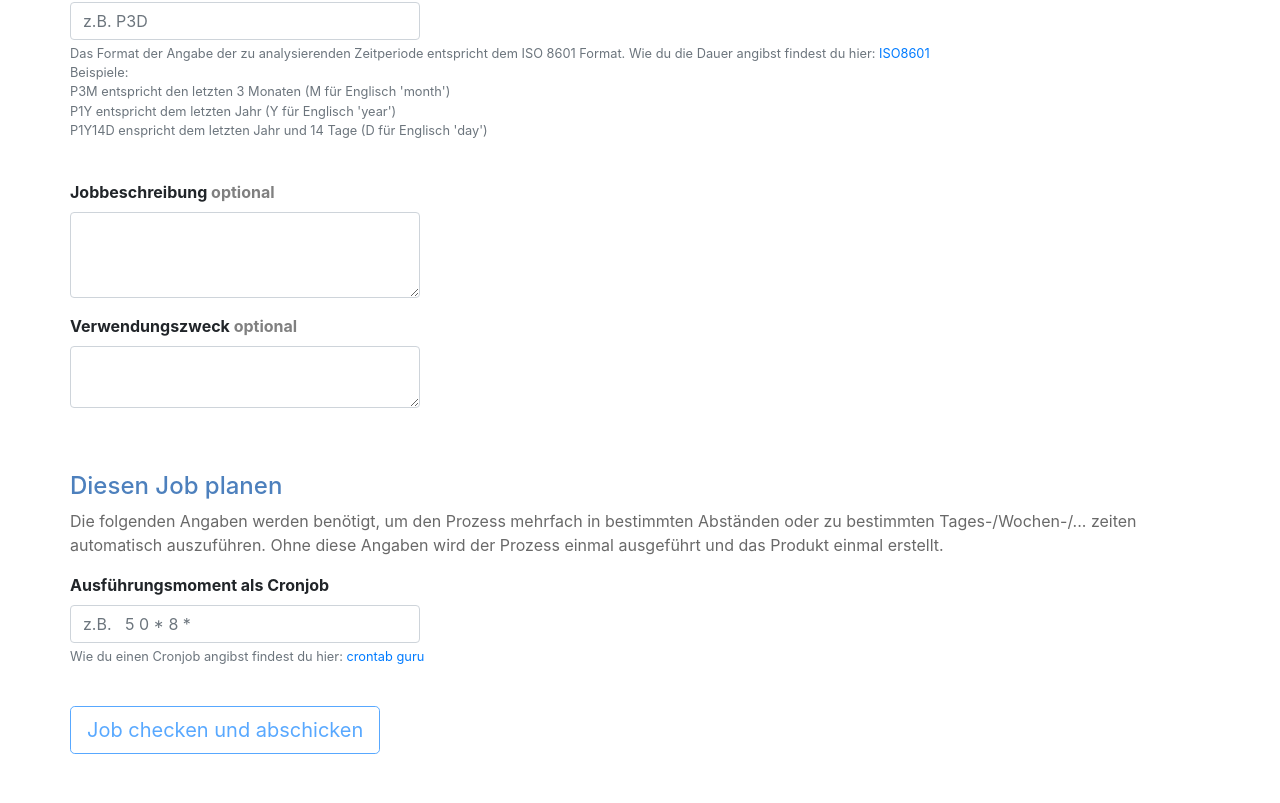
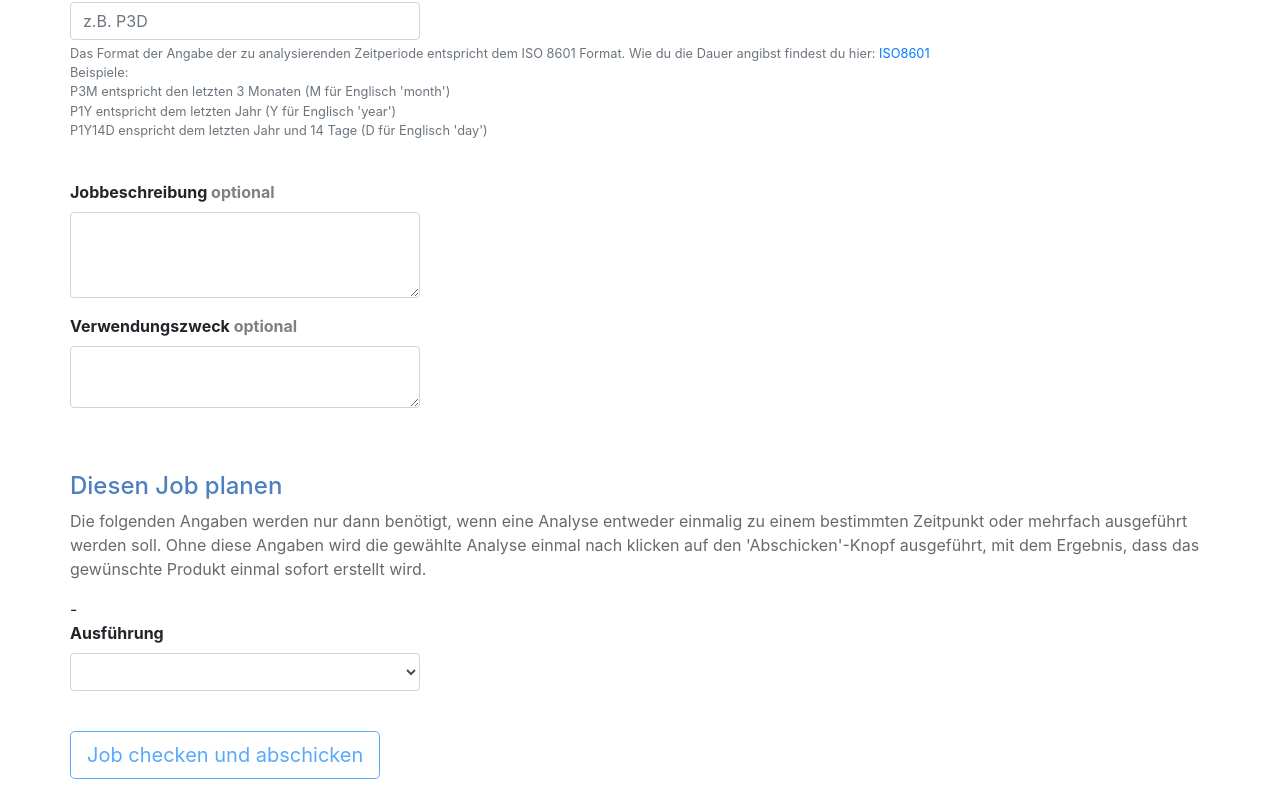
Before and after one commit to lukasbutzmann/job-manager-ui, an Angular app: page /newJob in a window 1280 px wide. Shown: the part 578-1381 px from the top of the page. Before the commit the page ends 1356 px from the top, so only its background shows below. Built offline with nearby package versions, Linux system fonts and the light colour scheme.

Commit message:
add process planning

```diff
--- a/src/app/job-new/job-new.component.html
+++ b/src/app/job-new/job-new.component.html
@@ -6,12 +6,7 @@
     <form (ngSubmit)="open(content)" #f="ngForm">
       <!-- Job name -->
       <div class="form-group">
-        <label *ngIf="!jobName.valid; else blackJobName" for="jobName"
-          >Jobname <span style="color: red;">*</span>
-        </label>
-        <ng-template #blackJobName>
-          <label for="jobName">Jobname </label>
-        </ng-template>
+        <label for="jobName">Jobname <span style="color: red;">*</span> </label>
         <input
           style="max-width: 350px;"
           class="form-control"
@@ -32,13 +27,10 @@
 
       <!-- Coordinates -->
       <div class="form-group">
-        <label *ngIf="!extent.valid; else blackExtent" for="extent"
+        <label for="extent"
           >Koordinaten des Observationsgebiets
           <span style="color: red;">*</span>
         </label>
-        <ng-template #blackExtent>
-          <label for="extent">Koordinaten des Observationsgebiets</label>
-        </ng-template>
         <br />
         <!--       <span
         class="help-block"
@@ -73,14 +65,9 @@
 
       <!--Processing tool-->
       <div class="form-group">
-        <label
-          *ngIf="!processingTool.valid; else blackProcessingTool"
-          for="processingTool"
+        <label for="processingTool"
           >Produkt <span style="color: red;">*</span>
         </label>
-        <ng-template #blackProcessingTool>
-          <label for="processingTool">Produkt</label>
-        </ng-template>
         <select
           style="max-width: 350px;"
           class="form-control"
@@ -98,6 +85,7 @@
           >
         </select>
       </div>
+
       <!-- Data subsets ; dynamically set as depending on the choice of the Processing tool -->
       <div class="form-group">
         <div *ngFor="let process of processMappings">
@@ -155,14 +143,16 @@
             href="https://en.wikipedia.org/wiki/ISO_8601#Durations"
             target="_blank"
             >ISO8601</a
-          > <br>
-          Beispiele: <br>
-           P3M entspricht den letzten 3 Monaten (M für Englisch 'month') <br>
-           P1Y entspricht dem letzten Jahr (Y für Englisch 'year') <br>
-           P1Y14D enspricht dem letzten Jahr und 14 Tage (D für Englisch 'day')
+          >
+          <br />
+          Beispiele: <br />
+          P3M entspricht den letzten 3 Monaten (M für Englisch 'month') <br />
+          P1Y entspricht dem letzten Jahr (Y für Englisch 'year') <br />
+          P1Y14D enspricht dem letzten Jahr und 14 Tage (D für Englisch 'day')
         </small>
       </div>
       <br />
+
       <!-- Job description-->
       <div class="form-group">
         <label for="jobDescription"
@@ -177,6 +167,7 @@
           name="jobDescription"
         ></textarea>
       </div>
+
       <!-- Use case-->
       <div class="form-group">
         <label for="useCase"
@@ -192,20 +183,42 @@
         ></textarea>
       </div>
 
-      <!--TODO Explain both input fields-->
+      <br />
+      <br />
+
+      <!-------------------PROCESS PLANNING------------------>
+
+      <h4 style="color: #4d80bd;">Diesen Job planen</h4>
+      <p style="color: dimgray;">
+        Die folgenden Angaben werden nur dann benötigt, wenn eine Analyse
+        entweder einmalig zu einem bestimmten Zeitpunkt oder mehrfach ausgeführt werden soll. Ohne diese Angaben wird
+        die gewählte Analyse einmal nach klicken auf den 'Abschicken'-Knopf
+        ausgeführt, mit dem Ergebnis, dass das gewünschte Produkt einmal sofort erstellt
+        wird.
+      </p>
+      -
+
+      <!--Product creation planing-->
+      <div class="form-group">
+        <label>Ausführung</label>
+        <select
+          style="max-width: 350px;"
+          class="form-control"
+          id="planProcessing"
+          name="planProcessing"
+          [(ngModel)]="planProcessing"
+        >
+          <option selected></option>
+          <option>Einmalige Produkterstellung</option>
+          <option>Regelmäßige Produkterstellung</option>
+        </select>
+      </div>
 
       <!--Cronjob-->
-      <br />
-      <br />
-      <h4 style="color: #4d80bd;">Diesen Job planen</h4>
-      <p style="color: dimgray;">
-        Die folgenden Angaben werden benötigt, um den Prozess mehrfach in
-        bestimmten Abständen oder zu bestimmten Tages-/Wochen-/... zeiten
-        automatisch auszuführen. Ohne diese Angaben wird der Prozess einmal
-        ausgeführt und das Produkt einmal erstellt.
-      </p>
-
-      <div class="form-group">
+      <div
+        class="form-group"
+        *ngIf="planProcessing == 'Regelmäßige Produkterstellung'"
+      >
         <label for="pattern">Ausführungsmoment als Cronjob</label>
         <input
           style="max-width: 350px;"
@@ -220,6 +233,27 @@
           <a href="https://crontab.guru/" target="_blank">crontab guru</a>
         </small>
       </div>
+
+      <!--Single Job Processing Date-->
+      <div
+        class="form-group"
+        *ngIf="planProcessing == 'Einmalige Produkterstellung'"
+      >
+        <label for="startAt">Datum der Produkterstellung</label>
+        <input
+          style="max-width: 350px;"
+          class="form-control"
+          id="startAt"
+          placeholder="z.B.   2021-07-23T15:00:0Z"
+          ngModel
+          name="startAt"
+        />
+        <small id="Help" class="form-text text-muted">
+          Bitte gib Datum und Zeit wie folgt an:
+          Jahr-Monat-TagTStunde:Minute:SekundeZ
+        </small>
+      </div>
+
       <br />
 
       <!-- <pre>{{ f.value | json }}</pre> -->
@@ -299,6 +333,11 @@
           <p *ngIf="jobForPost.execution.pattern">
             <b>Ausführungsmoment: </b> <br />
             {{ jobForPost.execution.pattern }}
+          </p>
+          <!--Single Event DateTime-->
+          <p *ngIf="jobForPost.execution.event.startAt">
+            <b>Ausführungsmoment: </b> <br />
+            {{ jobForPost.execution.event.startAt }}
           </p>
           <br />
           <hr />
--- a/src/app/job-new/job-new.component.ts
+++ b/src/app/job-new/job-new.component.ts
@@ -38,6 +38,9 @@ export class JobNewComponent implements OnInit {
   // For Input from Copernicus Component
   receivedSatellite: Event;
   receivedCloudCoverage: Event;
+
+  // For process planing
+  planProcessing = '';
 
   // For error messages
   error: null;
@@ -100,6 +103,7 @@ export class JobNewComponent implements OnInit {
     const relevantProductCollection = this.valueProductCollection(this.processMappings, this.selectedProcessingTool);
     // Create list of input subsets as value for post request key 'inputs' by applying custom method 'valueInputs'
     const inputArray = this.valueInputs(this.signupForm);
+    console.log('form: ', this.signupForm);
     // Set job object which should be sent to server with post request
     this.jobForPost = {
       areaOfInterest: {
@@ -109,7 +113,8 @@ export class JobNewComponent implements OnInit {
       description: this.signupForm.value.jobDescription,
       execution: {
         event: {
-          eventType: 'SingleJobExecutionEvent'
+          eventType: 'SingleJobExecutionEvent',
+          startAt: this.signupForm.value.startAt
         },
         pattern: this.signupForm.value.pattern,
 
--- a/src/app/jobs/job-list/job-list-item/job-list-item.component.html
+++ b/src/app/jobs/job-list/job-list-item/job-list-item.component.html
@@ -13,7 +13,7 @@
           type="button"
           style="margin: 5px;"
           class="btn btn-outline-dark"
-          (click)="isCollapsed = !isCollapsed"
+          (click)="onSelected()"
           [attr.aria-expanded]="!isCollapsed"
           aria-controls="collapseExample"
           style="
@@ -82,10 +82,16 @@
             </p>
             <p><b>Status</b> <br />{{ job.status }}</p>
             <p *ngIf="job.execution.pattern">
-              <b>Ausführungsintervall (cron Format)</b><br />{{
+              <b>Ausführungsmuster (cron Format)</b><br />{{
                 job.execution.pattern
               }}
             </p>
+            <div *ngIf="job.execution.event">
+              <p *ngIf="job.execution.event.startAt">
+                <b>Einmaliger Ausführungsmoment</b><br />{{ job.execution.event.startAt }}
+              </p>
+            </div>
+
             <p *ngIf="job.temporalCoverage.duration">
               <b>Zeitliche Abdeckung</b><br />{{
                 job.temporalCoverage.duration
@@ -135,11 +141,9 @@
 </div>
 <br />
 
-
-
 <!------------Edit Button, when patch in API enabled------------------->
 
-        <!--Edit button-->
+<!--Edit button-->
 <!--         <button
           disabled
           style="margin: 5px; color: #4d80bd; border-color: #4d80bd;"
--- a/src/app/jobs/job-list/job-list-item/job-list-item.component.ts
+++ b/src/app/jobs/job-list/job-list-item/job-list-item.component.ts
@@ -1,8 +1,5 @@
-import { Subject } from 'rxjs';
-import { DataService } from '../../../services/data.service';
 import { Job } from '../../../modelGet/job.model';
 import { Component, OnInit, Input, Output, EventEmitter } from '@angular/core';
-import { Router } from '@angular/router';
 
 
 @Component({
--- a/src/app/modelGet/event.model.ts
+++ b/src/app/modelGet/event.model.ts
@@ -1,3 +1,4 @@
 export interface Event{
   eventType: string;
+  startAt: string;
 }
--- a/src/app/modelGet/execution.model.ts
+++ b/src/app/modelGet/execution.model.ts
@@ -1,6 +1,6 @@
 import { Event } from './event.model';
 
 export interface Execution {
-  event: Event;
+  event?: Event;
   pattern: string;
 }
--- a/src/app/modelPost/JobPost.model.ts
+++ b/src/app/modelPost/JobPost.model.ts
@@ -3,6 +3,7 @@ import { Input } from './../modelGet/input.model';
 import { Execution } from './../modelGet/execution.model';
 import { AreaOfInterest } from './../modelGet/areaOfInterest.model';
 import { RetrySettings } from '../modelGet/retrySettings.model';
+
 
 
 export interface JobPost {
```
